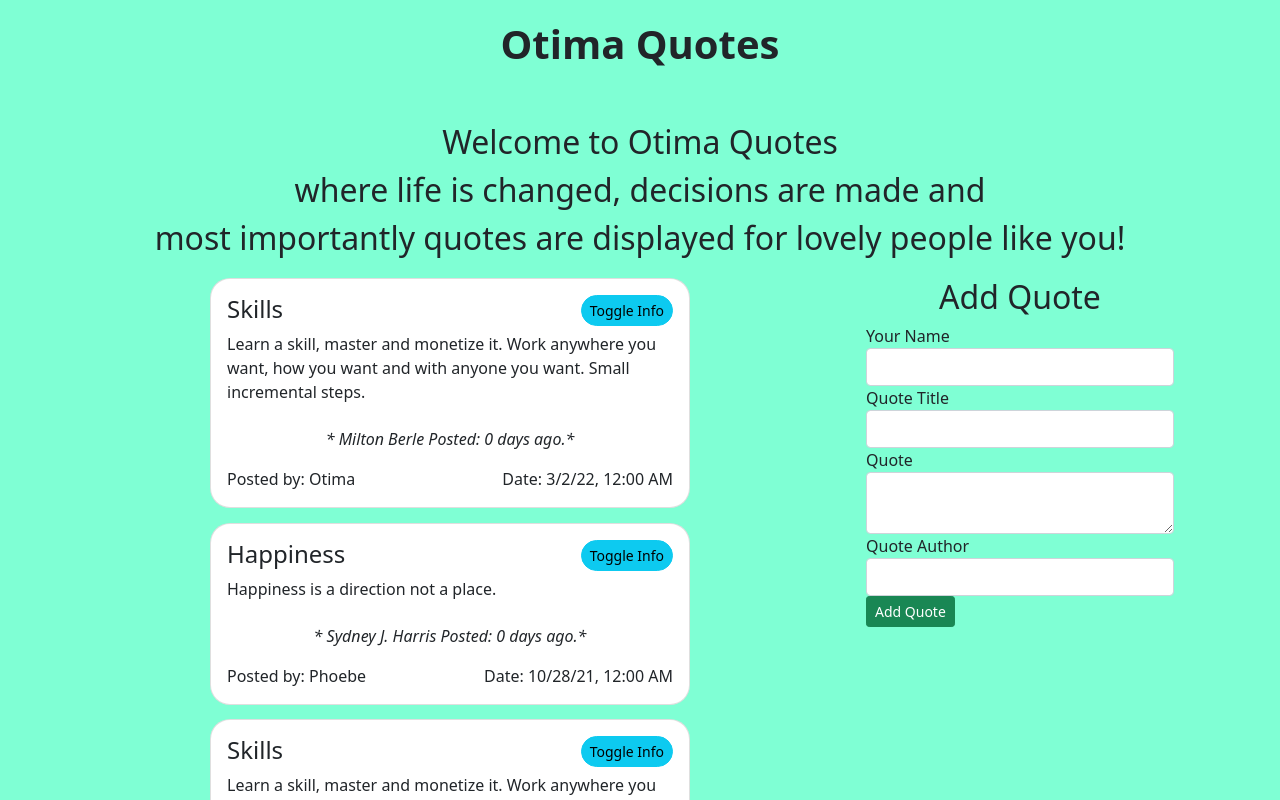
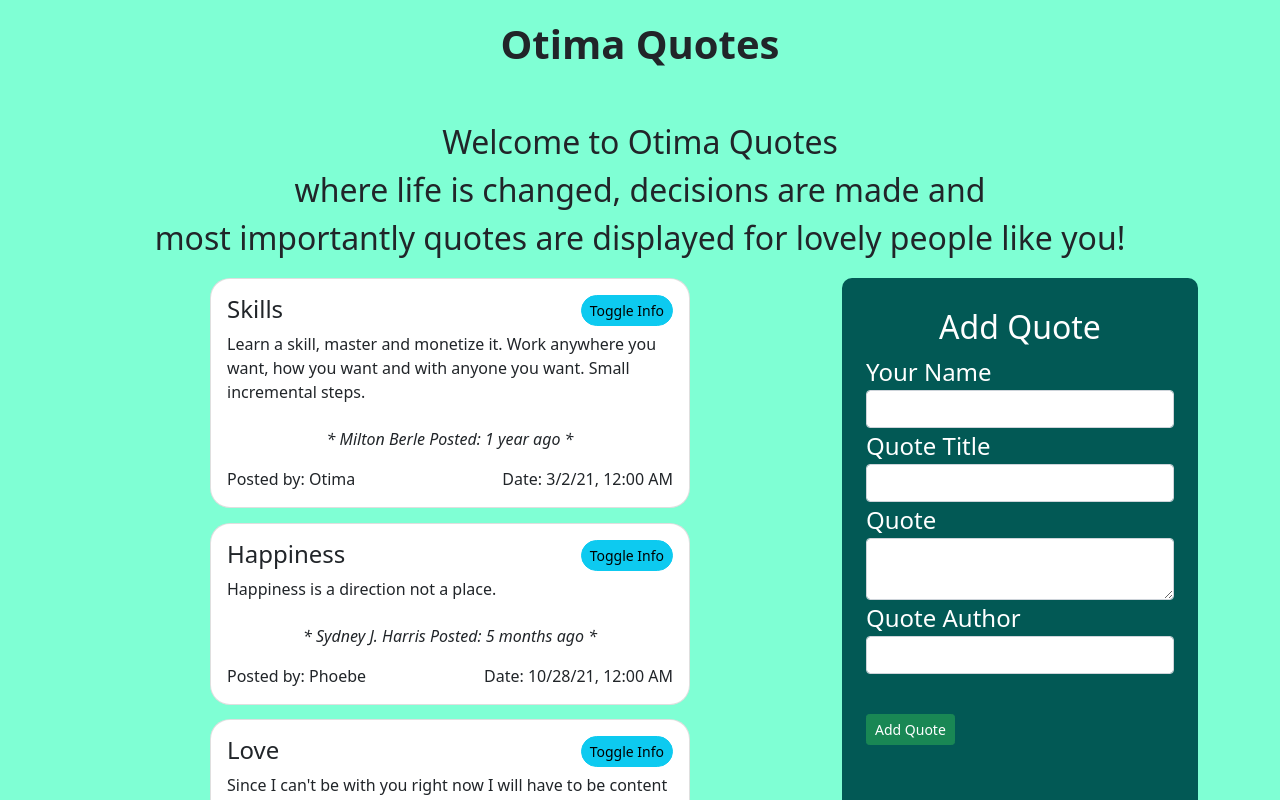
Before and after one commit to WayneMusungu/Quote-app, an Angular app: page / in a window 1280 px wide. Shown: the top 800 px of the page. Built offline with nearby package versions, Linux system fonts and the light colour scheme.

Commit message:
Change date-count.pipe.ts

```diff
--- a/src/app/date-count.pipe.ts
+++ b/src/app/date-count.pipe.ts
@@ -1,23 +1,37 @@
 import { Pipe, PipeTransform } from '@angular/core';
 
 @Pipe({
-  name: 'dateCount'
+  name: 'dateCount',
+  pure: true
 })
 export class DateCountPipe implements PipeTransform {
 
-  transform(value: any): number {
-    let today:Date = new Date(); //get current date and time
-    let todayWithNoTime:any = new Date(today.getFullYear(), today.getMonth(), today.getDate())
-    var dateDifference = Math.abs(value - todayWithNoTime) //returns value in miliseconds
-    const secondsInDay = 86400; //60 seconds * 60 minutes in an hour * 24 hours in a day
-    var dateDifferenceSeconds = dateDifference*0.001; //converts miliseconds to seconds
-    var dateCounter = dateDifferenceSeconds/secondsInDay;
-
-    if (dateCounter >= 1 && value > todayWithNoTime){
-      return dateCounter;
-    }else{
-      return 0;
-    }
+  transform(value: any, args?: any): any {
+      if (value) {
+          const seconds = Math.floor((+new Date() - +new Date(value)) / 1000);
+          if (seconds < 29) // less than 30 seconds ago will show as 'Just now'
+              return 'Just now';
+          const intervals = {
+              'year': 31536000,
+              'month': 2592000,
+              'week': 604800,
+              'day': 86400,
+              'hour': 3600,
+              'minute': 60,
+              'second': 1
+          };
+          let counter;
+          for (const i in intervals) {
+              counter = Math.floor(seconds / intervals[i]);
+              if (counter > 0)
+                  if (counter === 1) {
+                      return counter + ' ' + i + ' ago'; // singular (1 day ago)
+                  } else {
+                      return counter + ' ' + i + 's ago'; // plural (2 days ago)
+                  }
+          }
+      }
+      return value;
   }
 
 }
--- a/src/app/quote-form/quote-form.component.css
+++ b/src/app/quote-form/quote-form.component.css
@@ -0,0 +1,12 @@
+.container-fluid{
+    padding-top: 30px;
+    background-color:#025955;
+    border-radius: 10px;
+    padding-bottom: 80px;
+    font-size: 24px;
+    color: white;
+  }
+
+  #submit{
+      margin-top:40px;
+  }
--- a/src/app/quote-form/quote-form.component.html
+++ b/src/app/quote-form/quote-form.component.html
@@ -8,9 +8,6 @@
             <div [hidden]="name.valid || name.pristine" class="alert alert-danger">
                 <p>Your name is required.</p>
             </div>
-            <!-- <div *ngIf="name.errors.minlength">
-                Name is at least 3 characters long.
-            </div> -->
         </div>
         <div class="form-group">
             <label for="name">Quote Title</label>
@@ -36,6 +33,6 @@
                 <p>Author name is required.</p>
             </div>
         </div>
-        <button type="submit" class="btn btn-sm btn-success">Add Quote</button>
+        <button type="submit" id="submit" class="btn btn-sm btn-success">Add Quote</button>
     </form>
 </div>
--- a/src/app/quote/quote.component.html
+++ b/src/app/quote/quote.component.html
@@ -1,27 +1,55 @@
 <div class="whole">
-  <h1>
-    Otima Quotes
-</h1>
+  <h1>Otima Quotes</h1>
 
   <div class="container">
-    <p class="initial">Welcome to Otima Quotes<br>where life is changed, decisions are made and <br> most importantly quotes are displayed for lovely people like you!</p>
+    <p class="initial">
+      Welcome to Otima Quotes<br />where life is changed, decisions are made and
+      <br />
+      most importantly quotes are displayed for lovely people like you!
+    </p>
     <div class="row">
       <div class="col-md-8">
         <div class="all-cards">
-          <div *ngFor="let quote of quotes; let i= index" class="card">
+          <div *ngFor="let quote of quotes; let i = index" class="card">
             <div class="card-body">
-              <h4 class="card-title" quoteTitle>{{quote.title}}<button
-                (click)='displayInfo(i)' class="btn btn-info btn-sm" id="toggle-button">Toggle Info</button></h4>
-              <p class="card-text" id="param">{{quote.quote}}</p>
-              <app-quote-detail *ngIf="quote.showInformation" bind-quote="quote" (isComplete)="deleteQuote($event,i)"><button
-                (click)='displayInfo(i)' class="btn btn-info btn-sm" id="quotes-button"></button>
+              <h4 class="card-title" quoteTitle>
+                {{ quote.title
+                }}<button
+                  (click)="displayInfo(i)"
+                  class="btn btn-info btn-sm"
+                  id="toggle-button"
+                >
+                  Toggle Info
+                </button>
+              </h4>
+              <p class="card-text" id="param">{{ quote.quote }}</p>
+              <app-quote-detail
+                *ngIf="quote.showInformation"
+                bind-quote="quote"
+                (isComplete)="deleteQuote($event, i)"
+                ><button
+                  (click)="displayInfo(i)"
+                  class="btn btn-info btn-sm"
+                  id="quotes-button"
+                ></button>
               </app-quote-detail>
 
-              <em><h6 class="txt"> * {{quote.author}} <span>Posted: {{quote.datePosted|dateCount}}
-                days ago.*</span> </h6></em>
+              <em
+                ><h6 class="txt">
+                  * {{ quote.author }}
+                  <span>Posted: {{ quote.datePosted | dateCount }} *</span>
+                </h6></em
+              >
 
-              <span class="card-subtitle mb-2">Posted by: <span id="name">{{quote.name}}</span><span id="date"> Date: <span
-                    id="datecolor">{{quote.datePosted|date:'short'}}</span></span></span>
+              <span class="card-subtitle mb-2"
+                >Posted by: <span id="name">{{ quote.name }}</span
+                ><span id="date">
+                  Date:
+                  <span id="datecolor">{{
+                    quote.datePosted | date: "short"
+                  }}</span></span
+                ></span
+              >
             </div>
           </div>
         </div>
@@ -30,4 +58,5 @@
         <app-quote-form (addQuote)="addNewQuote($event)"></app-quote-form>
       </div>
     </div>
+  </div>
 </div>
--- a/src/app/quote/quote.component.ts
+++ b/src/app/quote/quote.component.ts
@@ -9,9 +9,9 @@ import { Quotes } from '../quotes';
 })
 export class QuoteComponent implements OnInit {
   quotes: Quotes[] = [
-    new Quotes(1, 'Otima', 'Skills', 'Learn a skill, master and monetize it. Work anywhere you want, how you want and with anyone you want. Small incremental steps.', 'Milton Berle', new Date(2022, 2, 2), 0, 0),
+    new Quotes(1, 'Otima', 'Skills', 'Learn a skill, master and monetize it. Work anywhere you want, how you want and with anyone you want. Small incremental steps.', 'Milton Berle', new Date(2021, 2, 2), 0, 0),
     new Quotes(2, 'Phoebe', 'Happiness', 'Happiness is a direction not a place.',  'Sydney J. Harris', new Date (2021, 9, 28), 0,0),
-    new Quotes(3, 'Otima', 'Skills', 'Learn a skill, master and monetize it. Work anywhere you want, how you want and with anyone you want. Small incremental steps.', 'Milton Berle', new Date(2022, 2, 2), 0, 0),
+    new Quotes(3, 'Chelsea', 'Love', "Since I can't be with you right now I will have to be content just dreaming about when we will be together again", 'Susan Polis Schutz', new Date(2022, 1, 31), 0, 0),
 
   ];
 
```
